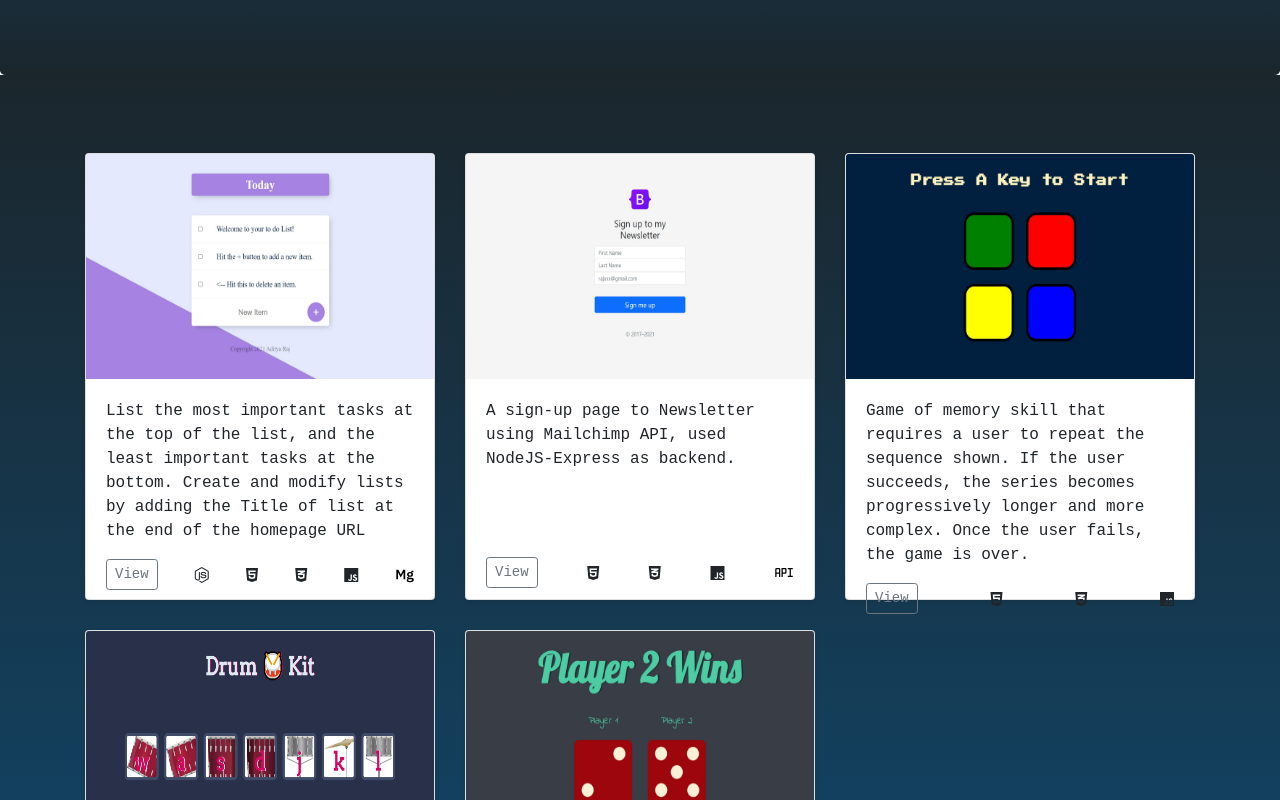
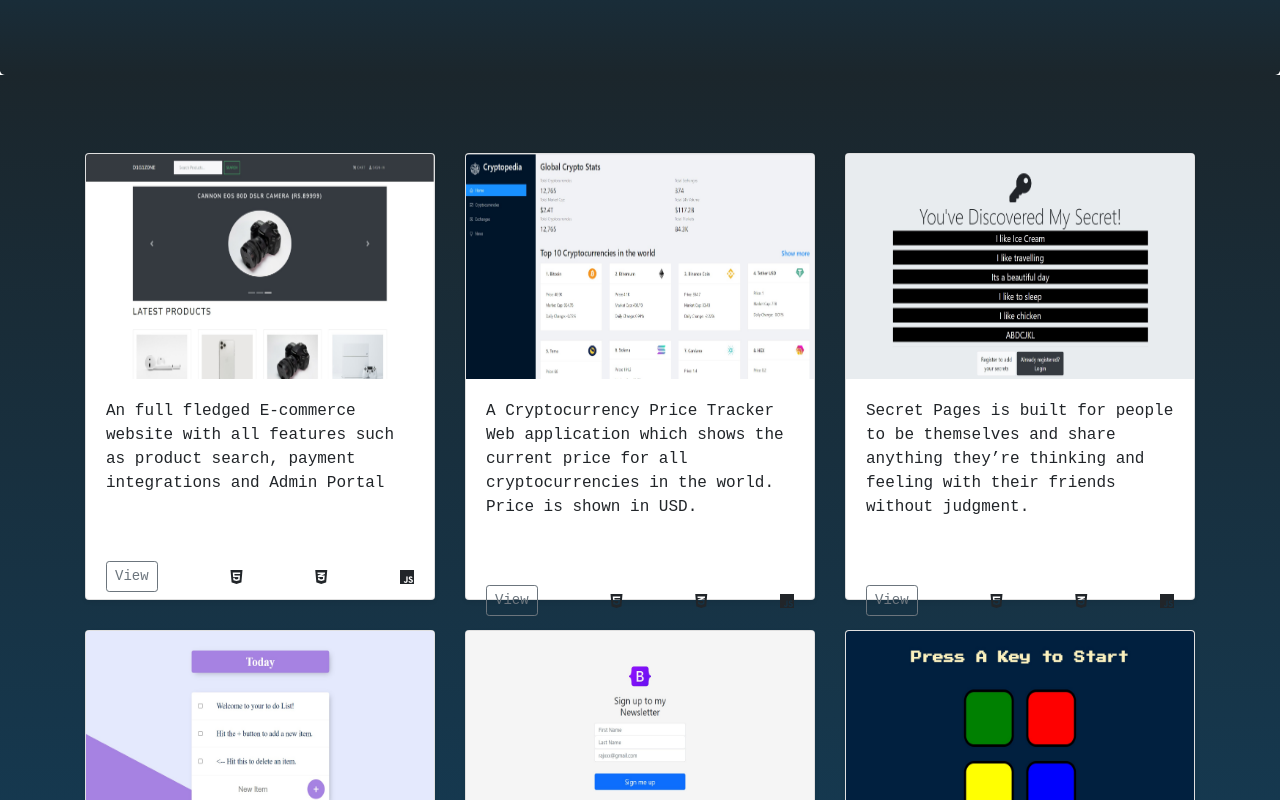
Before and after one commit to rajaditya28/Portfolio-Website, a plain HTML site: page projectpage/projects.html in a window 1280 px wide. Shown: the part 363-1163 px from the top of the page. Drawn offline with nearby package versions, Linux system fonts and the light colour scheme.

Commit message:
Added new projects to projects page

```diff
--- a/projectpage/projects.html
+++ b/projectpage/projects.html
@@ -62,6 +62,52 @@
     <div class="container">
 
       <div class="row row-cols-1 row-cols-sm-2 row-cols-md-3 g-3">
+        <div class="col">
+          <div class="card shadow-sm zoom">
+            <img class="bd-placeholder-img card-img-top" src="images/digizone.jpg" width="100%" height="225">
+
+            <div class="card-body" style="height: 220px;">
+              <p style="padding-bottom: 50px;" class="card-text">An full fledged E-commerce website with all features such as product search, payment integrations and Admin Portal</p>
+              <div class="d-flex justify-content-between align-items-center">
+                <div class="btn-group">
+                  <button onclick="window.location.href='https://d1g1z0ne.herokuapp.com/'" type="button" class="btn btn-sm btn-outline-secondary">View</button>
+                </div>
+                 <i class="fab fa-html5"></i><i class="fab fa-css3-alt"></i><i class="fab fa-js"></i>
+              </div>
+            </div>
+          </div>
+        </div>
+        <div class="col">
+          <div class="card shadow-sm zoom">
+            <img class="bd-placeholder-img card-img-top" src="images/cryptoverse.jpg" width="100%" height="225">
+
+            <div class="card-body" style="height: 220px;">
+              <p style="padding-bottom: 50px;" class="card-text">A Cryptocurrency Price Tracker Web application which shows the current price for all cryptocurrencies in the
+                world. Price is shown in USD.</p>
+              <div class="d-flex justify-content-between align-items-center">
+                <div class="btn-group">
+                  <button onclick="window.location.href='https://cryptoverse-70847.web.app/'" type="button" class="btn btn-sm btn-outline-secondary">View</button>
+                </div>
+                 <i class="fab fa-html5"></i><i class="fab fa-css3-alt"></i><i class="fab fa-js"></i>
+              </div>
+            </div>
+          </div>
+        </div>
+        <div class="col">
+          <div class="card shadow-sm zoom">
+            <img class="bd-placeholder-img card-img-top" src="images/secrets.jpg" width="100%" height="225">
+
+            <div class="card-body" style="height: 220px;">
+              <p style="padding-bottom: 50px;" class="card-text">Secret Pages is built for people to be themselves and share anything they’re thinking and feeling with their friends without judgment.</p>
+              <div class="d-flex justify-content-between align-items-center">
+                <div class="btn-group">
+                  <button onclick="window.location.href='https://fathomless-savannah-88442.herokuapp.com/'" type="button" class="btn btn-sm btn-outline-secondary">View</button>
+                </div>
+                 <i class="fab fa-html5"></i><i class="fab fa-css3-alt"></i><i class="fab fa-js"></i>
+              </div>
+            </div>
+          </div>
+        </div>
         <div class="col">
           <div class="card shadow-sm zoom">
             <img class="bd-placeholder-img card-img-top" src="images/todo.JPG" width="100%" height="225">
```
Also changed, not shown: projectpage/images/cryptoverse.jpg (added), projectpage/images/digizone.jpg (added), projectpage/images/secrets.jpg (added).
